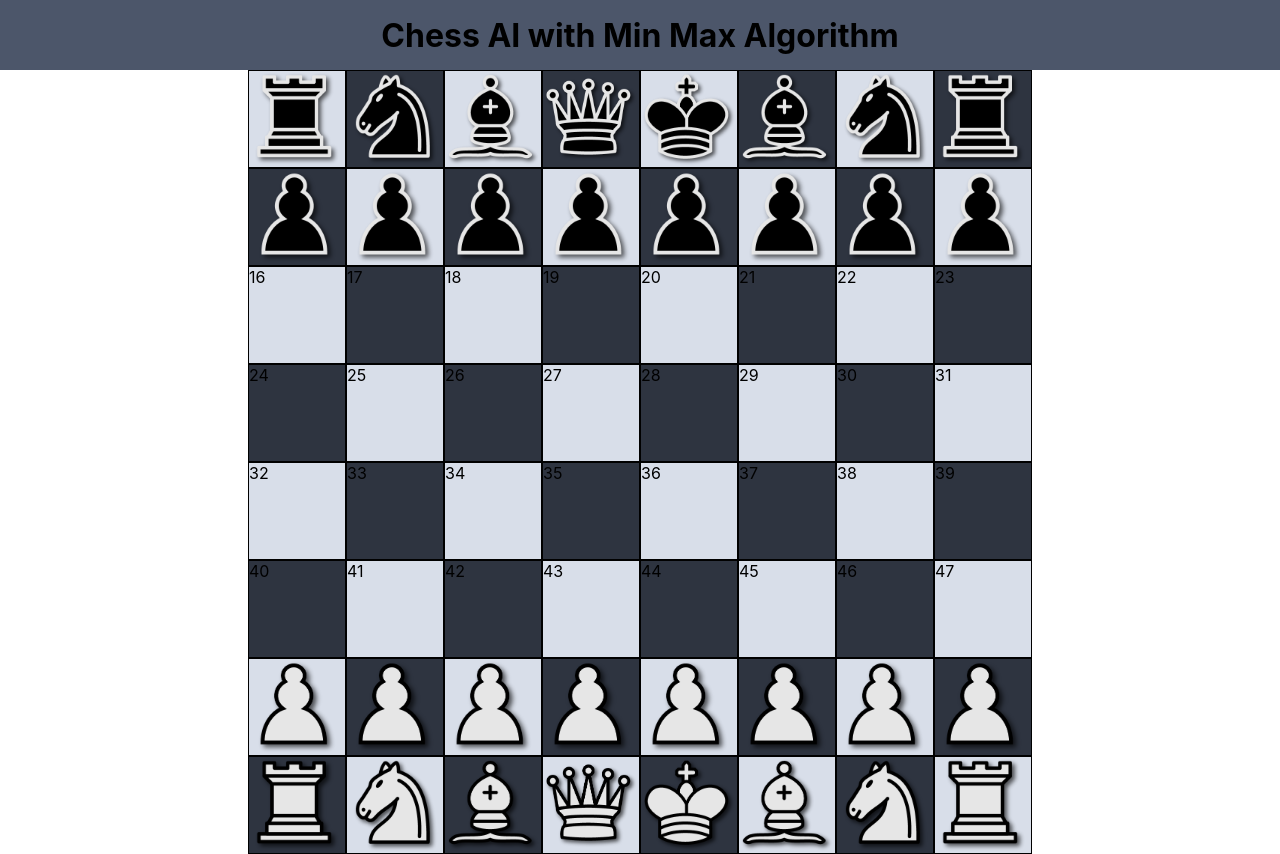
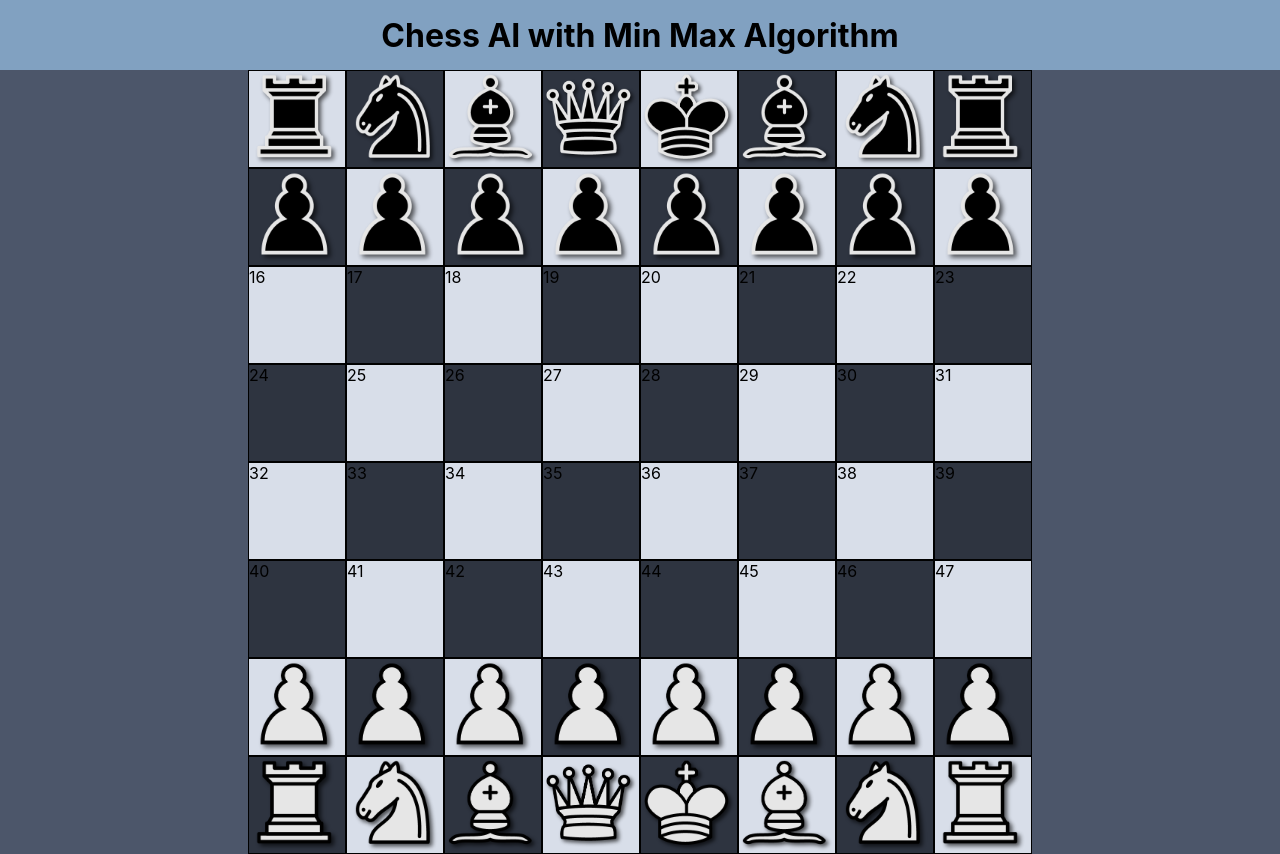
Before and after one commit to JCrews253/chess, a React (Create React App) app: page / in a window 1280 px wide. Built offline with nearby package versions, Linux system fonts and the light colour scheme.

Commit message:
final changes

```diff
--- a/public/index.html
+++ b/public/index.html
@@ -7,7 +7,7 @@
     <meta name="theme-color" content="#000000" />
     <meta
       name="description"
-      content="Web site created using create-react-app"
+      content="Chess AI using Min-Max Algorithm"
     />
     <link rel="apple-touch-icon" href="%PUBLIC_URL%/w_king.png" />
     <link rel="manifest" href="%PUBLIC_URL%/manifest.json" />
--- a/src/components/Header/Header.css
+++ b/src/components/Header/Header.css
@@ -1,5 +1,5 @@
 .Header__container{
-    background-color: #4C566A;
+    background-color: #81A1C1;
     display: flex;
     align-items: center;
     justify-content: center;
--- a/src/index.css
+++ b/src/index.css
@@ -5,6 +5,7 @@ body {
     sans-serif;
   -webkit-font-smoothing: antialiased;
   -moz-osx-font-smoothing: grayscale;
+  background-color: #4C566A;
 }
 
 code {
```
